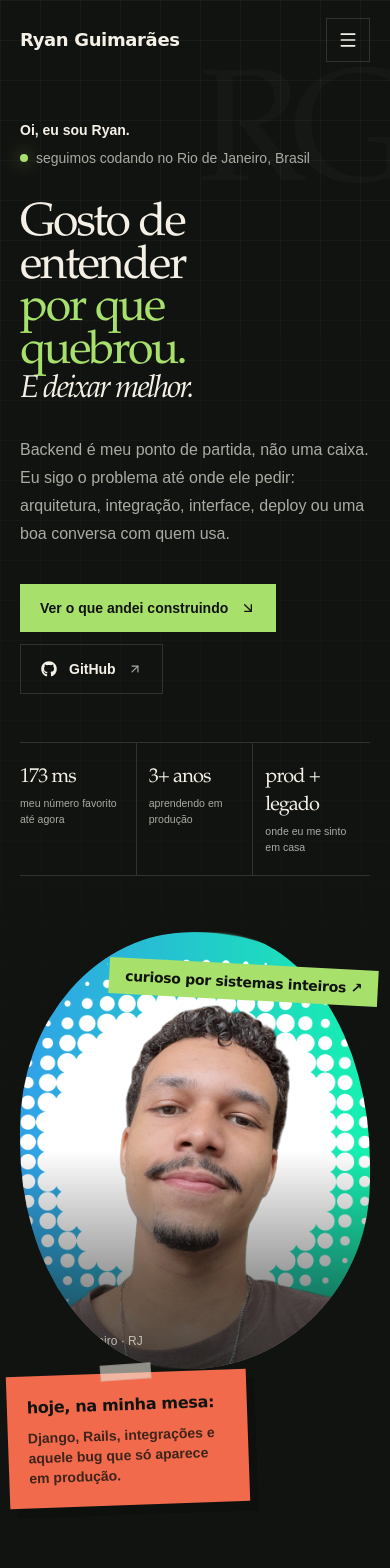
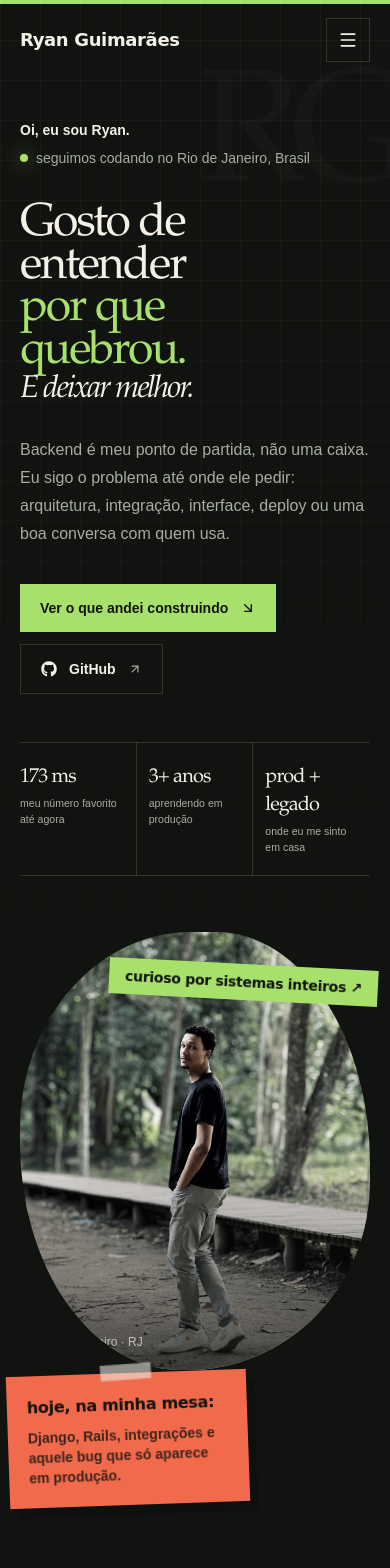
Before and after one commit to guimaraesr-y/ryanguimaraes.dev, a Next.js app: page / in a window 390 px wide. Shown: the top 1568 px of the page. Built offline with nearby package versions, Linux system fonts and the light colour scheme.

Commit message:
feat: refresh hero portrait and scroll motion

```diff
--- /dev/null
+++ b/app/components/layout/ScrollProgress.tsx
@@ -0,0 +1,21 @@
+"use client";
+
+import { motion, useReducedMotion, useScroll, useSpring } from "framer-motion";
+
+export function ScrollProgress() {
+  const prefersReducedMotion = useReducedMotion();
+  const { scrollYProgress } = useScroll();
+  const smoothProgress = useSpring(scrollYProgress, {
+    stiffness: 130,
+    damping: 28,
+    restDelta: 0.001,
+  });
+
+  return (
+    <motion.div
+      aria-hidden="true"
+      className="pointer-events-none fixed inset-x-0 top-0 z-[60] h-1 origin-left bg-acid"
+      style={{ scaleX: prefersReducedMotion ? scrollYProgress : smoothProgress }}
+    />
+  );
+}
--- a/app/components/sections/Hero.tsx
+++ b/app/components/sections/Hero.tsx
@@ -22,6 +22,11 @@ export function Hero() {
   });
   const portraitY = useTransform(scrollYProgress, [0, 1], [0, 90]);
   const markerY = useTransform(scrollYProgress, [0, 1], [0, -70]);
+  const contentY = useTransform(scrollYProgress, [0, 1], [0, -42]);
+  const contentOpacity = useTransform(scrollYProgress, [0, 0.9], [1, 0.58]);
+  const portraitScale = useTransform(scrollYProgress, [0, 1], [1, 1.06]);
+  const noteY = useTransform(scrollYProgress, [0, 1], [0, -34]);
+  const labelY = useTransform(scrollYProgress, [0, 1], [0, 26]);
 
   return (
     <section
@@ -38,7 +43,13 @@ export function Hero() {
       </motion.div>
 
       <div className="section-shell relative z-10 grid min-h-[calc(100vh-7rem)] items-center gap-14 pb-14 lg:grid-cols-[1.08fr_0.92fr] lg:gap-20">
-        <div className="pt-6 lg:pt-0">
+        <motion.div
+          style={{
+            y: prefersReducedMotion ? 0 : contentY,
+            opacity: prefersReducedMotion ? 1 : contentOpacity,
+          }}
+          className="pt-6 lg:pt-0"
+        >
           <motion.div
             initial={{ opacity: 0, y: 18 }}
             animate={{ opacity: 1, y: 0 }}
@@ -116,7 +127,7 @@ export function Hero() {
               </div>
             ))}
           </motion.dl>
-        </div>
+        </motion.div>
 
         <motion.div
           initial={{ opacity: 0, x: 30 }}
@@ -125,16 +136,19 @@ export function Hero() {
           className="relative mx-auto w-full max-w-lg pb-10 lg:mx-0"
         >
           <motion.div
-            style={{ y: prefersReducedMotion ? 0 : portraitY }}
-            className="rough-circle relative aspect-[4/5] overflow-hidden bg-[#242820]"
+            style={{
+              y: prefersReducedMotion ? 0 : portraitY,
+              scale: prefersReducedMotion ? 1 : portraitScale,
+            }}
+            className="rough-circle relative aspect-[4/5] overflow-hidden bg-[#242820] will-change-transform"
           >
             <Image
-              src="/pfp.png"
+              src="/ryan-forest.png"
               alt={`Retrato de ${personalInfo.name}`}
               fill
               priority
               sizes="(max-width: 1024px) 90vw, 42vw"
-              className="object-cover object-center grayscale-[12%] contrast-[1.04]"
+              className="object-cover object-[52%_center] grayscale-[12%] contrast-[1.04]"
             />
             <div className="pointer-events-none absolute inset-0 bg-gradient-to-t from-ink/75 via-transparent to-transparent" />
             <div className="absolute bottom-5 left-5 text-xs text-paper/70">
@@ -142,18 +156,24 @@ export function Hero() {
             </div>
           </motion.div>
 
-          <div className="paper-note absolute -bottom-1 -left-3 max-w-[15rem] -rotate-2 bg-coral p-5 text-ink sm:-left-8 sm:p-6">
+          <motion.div
+            style={{ y: prefersReducedMotion ? 0 : noteY }}
+            className="paper-note absolute -bottom-1 -left-3 max-w-[15rem] -rotate-2 bg-coral p-5 text-ink sm:-left-8 sm:p-6"
+          >
             <p className="handwritten text-base font-bold">
               hoje, na minha mesa:
             </p>
             <p className="mt-2 text-sm font-semibold leading-5 text-ink/80">
               Django, Rails, integrações e aquele bug que só aparece em produção.
             </p>
-          </div>
+          </motion.div>
 
-          <div className="handwritten absolute -right-2 top-8 rotate-3 bg-acid px-4 py-2 text-sm font-bold text-ink sm:-right-10">
+          <motion.div
+            style={{ y: prefersReducedMotion ? 0 : labelY }}
+            className="handwritten absolute -right-2 top-8 rotate-3 bg-acid px-4 py-2 text-sm font-bold text-ink sm:-right-10"
+          >
             curioso por sistemas inteiros ↗
-          </div>
+          </motion.div>
         </motion.div>
       </div>
     </section>
--- a/app/components/sections/Projects.tsx
+++ b/app/components/sections/Projects.tsx
@@ -104,13 +104,23 @@ function ProjectFeature({ project, index }: { project: Project; index: number })
 }
 
 export function Projects() {
+  const sectionRef = useRef<HTMLElement>(null);
+  const prefersReducedMotion = useReducedMotion();
+  const { scrollYProgress } = useScroll({
+    target: sectionRef,
+    offset: ["start end", "end start"],
+  });
+  const headerY = useTransform(scrollYProgress, [0, 1], [24, -24]);
   const featuredProjects = projects.filter((project) => project.featured);
   const otherProjects = projects.filter((project) => !project.featured);
 
   return (
-    <section id="projects" className="relative py-24 lg:py-32">
+    <section ref={sectionRef} id="projects" className="relative py-24 lg:py-32">
       <div className="section-shell">
-        <div className="grid gap-8 pb-14 md:grid-cols-12 md:items-end">
+        <motion.div
+          style={{ y: prefersReducedMotion ? 0 : headerY }}
+          className="grid gap-8 pb-14 md:grid-cols-12 md:items-end"
+        >
           <div className="md:col-span-8">
             <p className="section-label">Projetos que valem uma conversa</p>
             <h2 className="display mt-4 max-w-[17ch] text-balance text-[2.5rem] leading-[0.98] text-paper sm:mt-5 sm:max-w-[15ch] sm:text-6xl sm:leading-[0.96]">
@@ -121,7 +131,7 @@ export function Projects() {
             Não são só vitrines: cada um guarda uma decisão difícil, um erro útil
             ou uma ideia que eu levaria para o próximo.
           </p>
-        </div>
+        </motion.div>
 
         {featuredProjects.map((project, index) => (
           <ProjectFeature key={project.id} project={project} index={index} />
--- a/app/page.tsx
+++ b/app/page.tsx
@@ -1,4 +1,5 @@
 import { Navbar } from "@/app/components/layout/Navbar";
+import { ScrollProgress } from "@/app/components/layout/ScrollProgress";
 import { Hero } from "@/app/components/sections/Hero";
 import { About } from "@/app/components/sections/About";
 import { Experience } from "@/app/components/sections/Experience";
@@ -51,6 +52,7 @@ export default function Home() {
           __html: JSON.stringify(structuredData).replace(/</g, "\\u003c"),
         }}
       />
+      <ScrollProgress />
       <Navbar contactEmail={contactEmail} />
       <Hero />
       <About />
```
Also changed, not shown: public/ryan-forest.png (added).
